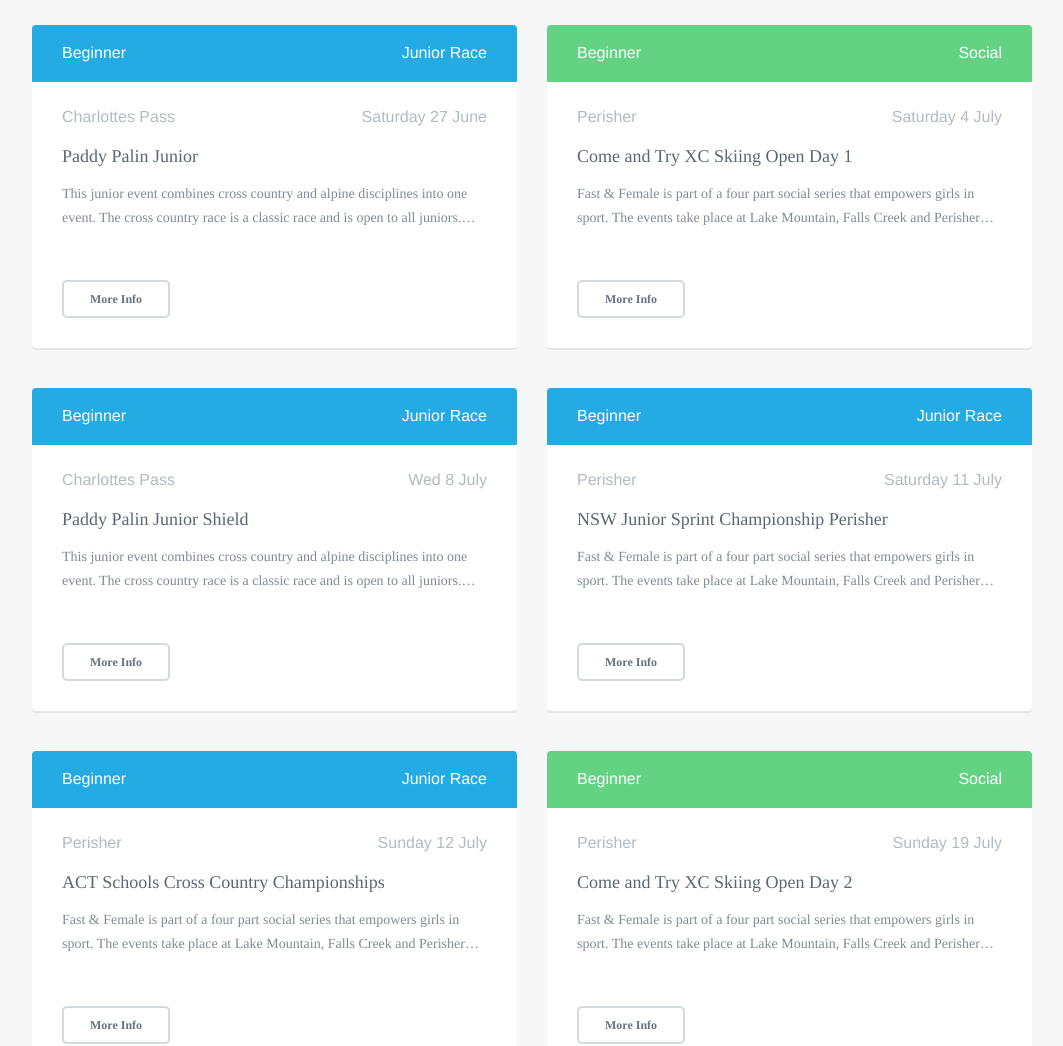
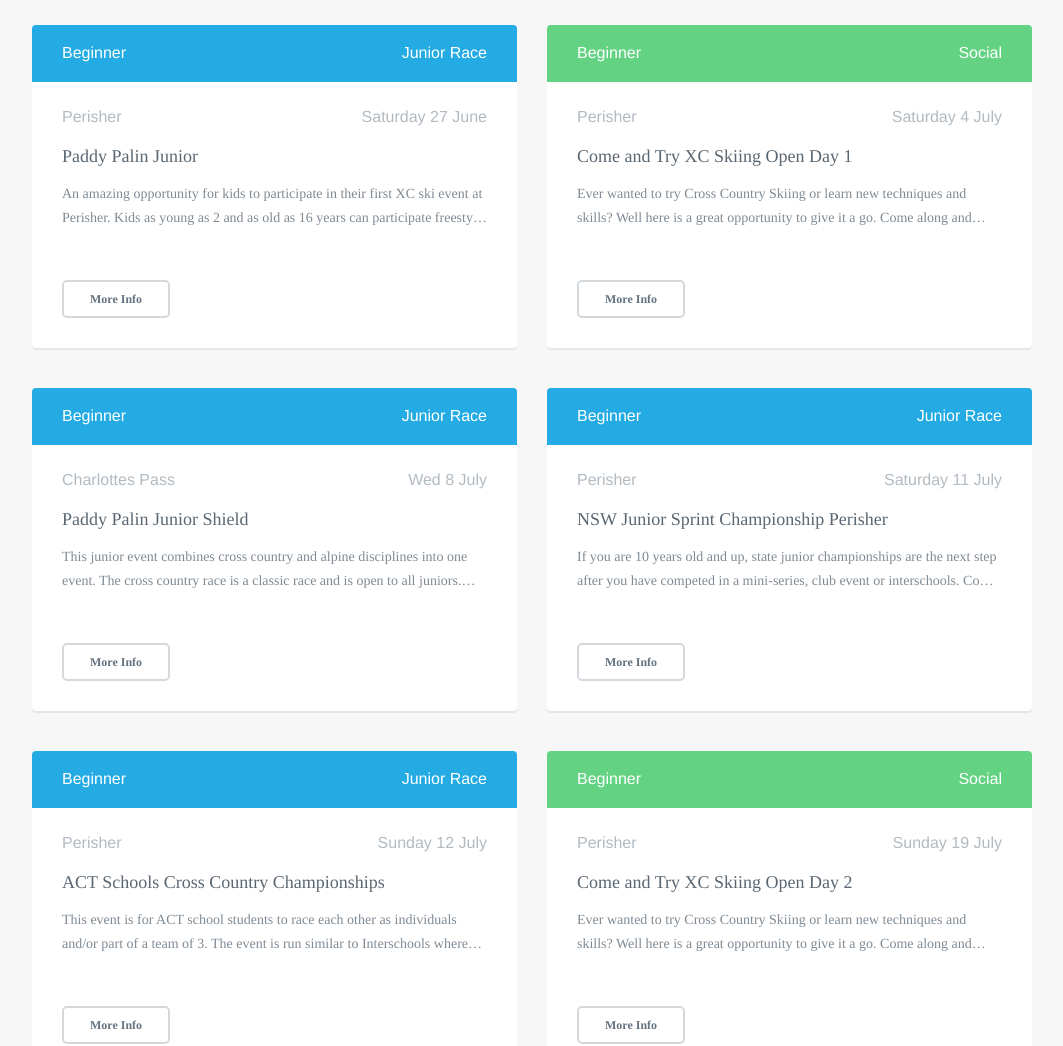
Before and after one commit to robcatto/robcatto.github.io, a Jekyll site: the page built from events/index.html, in a window 1280 px wide and 1400 px high, scrolled down 427 px. Shown: the part 151-1197 px from the top of the window, without its empty margins (108-1171 px from the left). Built offline with Jekyll 4.4.1, drawn with Linux system fonts in a browser that asks for light colours; some web fonts are replaced; Markdown is read by kramdown in place of the engine named in the settings; some of the changed text lies outside the part shown.

Commit message:
Update index.html

```diff
--- a/events/index.html
+++ b/events/index.html
@@ -645,11 +645,11 @@ layout: default
       <span class="event__place">Junior Race</span>
     </div>
 <!-- Place Date and Description below to change-->
-    <strong>Charlottes Pass</strong>
+    <strong>Perisher</strong>
     <strong style="position: absolute; right: 30px; top: 87px; white-space: nowrap;">Saturday 27 June</strong>
     <h3>Paddy Palin Junior</h3>
     <p class="description">
-       This junior event combines cross country and alpine disciplines into one event.  The cross country race is a classic race and is open to all juniors.  Entrants under 16 years of age and completing the 3km course can compete for the Paddy Pallin Junior Cross Country Shield.
+       An amazing opportunity for kids to participate in their first XC ski event at Perisher.  Kids as young as 2 and as old as 16 years can participate freestyle (any style) over distances ranging from 0.5km to 2.5km.  Festivities continue after a free hot dog lunch with the on snow and ski jelly snake hunt! Lots of spot prizes, yummy food and most importantly fun for all! Entries and lunch are free on the day.
 
     </p>
 </a>
@@ -683,7 +683,7 @@ layout: default
     <strong style="position: absolute; right: 30px; top: 87px; white-space: nowrap;">Saturday 4 July</strong>
     <h3>Come and Try XC Skiing Open Day 1</h3>
     <p class="description">
-       Fast &amp; Female is part of a four part social series that empowers girls in sport. The events take place at Lake Mountain, Falls Creek and Perisher Blue. All ages are welcome to participate.
+       Ever wanted to try Cross Country Skiing or learn new techniques and skills? Well here is a great opportunity to give it a go.  Come along and learn the techniques used for cross country skiing by skilled professionals with a two hour lesson followed by a BBQ lunch, and a tour of the trails in the afternoon.  Participants will need to bring their own cross country equipment.
 
     </p>
 </a>
@@ -746,7 +746,7 @@ layout: default
     <strong style="position: absolute; right: 30px; top: 87px; white-space: nowrap;">Saturday 11 July</strong>
     <h3>NSW Junior Sprint Championship Perisher</h3>
     <p class="description">
-       Fast &amp; Female is part of a four part social series that empowers girls in sport. The events take place at Lake Mountain, Falls Creek and Perisher Blue. All ages are welcome to participate.
+       If you are 10 years old and up, state junior championships are the next step after you have competed in a mini-series, club event or interschools.  Come and see how you rate against other juniors in the the state. Contact Peter Ward at 0409 338 978. Entries are on the day.
 
     </p>
 </a>
@@ -779,7 +779,7 @@ layout: default
     <strong style="position: absolute; right: 30px; top: 87px; white-space: nowrap;">Sunday 12 July</strong>
     <h3>ACT Schools Cross Country Championships</h3>
     <p class="description">
-       Fast &amp; Female is part of a four part social series that empowers girls in sport. The events take place at Lake Mountain, Falls Creek and Perisher Blue. All ages are welcome to participate.
+       This event is for ACT school students to race each other as individuals and/or part of a team of 3. The event is run similar to Interschools where students compete in their Interschools division (year at school) and the top 3 teams and individuals are recognised. The discipline is cross country freestyle with a mass start. The distance will be approx 1 - 1.5km. This event is part of the ACT Schools Cup.
 
     </p>
 </a>
@@ -813,7 +813,7 @@ layout: default
     <strong style="position: absolute; right: 30px; top: 87px; white-space: nowrap;">Sunday 19 July</strong>
     <h3>Come and Try XC Skiing Open Day 2</h3>
     <p class="description">
-       Fast &amp; Female is part of a four part social series that empowers girls in sport. The events take place at Lake Mountain, Falls Creek and Perisher Blue. All ages are welcome to participate.
+       Ever wanted to try Cross Country Skiing or learn new techniques and skills? Well here is a great opportunity to give it a go.  Come along and learn the techniques used for cross country skiing by skilled professionals with a two hour lesson followed by a BBQ lunch, and a tour of the trails in the afternoon.  Participants will need to bring their own cross country equipment.
 
     </p>
 </a>
@@ -847,7 +847,7 @@ layout: default
     <strong style="position: absolute; right: 30px; top: 87px; white-space: nowrap;">Saturday 1 August</strong>
     <h3>Perisher XC Ski Week</h3>
     <p class="description">
-       Fast &amp; Female is part of a four part social series that empowers girls in sport. The events take place at Lake Mountain, Falls Creek and Perisher Blue. All ages are welcome to participate.
+       Need to write this
 
     </p>
 </a>
@@ -881,7 +881,7 @@ layout: default
     <strong style="position: absolute; right: 30px; top: 87px; white-space: nowrap;">Saturday 1 August</strong>
     <h3>KCros Tour</h3>
     <p class="description">
-       Fast &amp; Female is part of a four part social series that empowers girls in sport. The events take place at Lake Mountain, Falls Creek and Perisher Blue. All ages are welcome to participate.
+       Need to write
 
     </p>
 </a>
@@ -915,7 +915,7 @@ layout: default
     <strong style="position: absolute; right: 30px; top: 87px; white-space: nowrap;">Thursday 6 August</strong>
     <h3>Sundeck Handicap Cup</h3>
     <p class="description">
-       Fast &amp; Female is part of a four part social series that empowers girls in sport. The events take place at Lake Mountain, Falls Creek and Perisher Blue. All ages are welcome to participate.
+       Need to write
 
     </p>
 </a>
@@ -949,7 +949,7 @@ layout: default
     <strong style="position: absolute; right: 30px; top: 87px; white-space: nowrap;">Saturday 8 August</strong>
     <h3>Snowy Mountain Classic</h3>
     <p class="description">
-       Fast &amp; Female is part of a four part social series that empowers girls in sport. The events take place at Lake Mountain, Falls Creek and Perisher Blue. All ages are welcome to participate.
+       The Snowy Mountains Classic is run where possible off the main trails and takes in beautiful natural terrain in some of the most scenic parts of the snowy mountains. It is one of the highlights the Cross Country Ski Week with this being the final event of the week. This freestyle race caters for all levels of skiers with distances ranging from 2.5, 7.5, 15 and 30 km.
 
     </p>
 </a>
@@ -983,7 +983,7 @@ layout: default
     <strong style="position: absolute; right: 30px; top: 87px; white-space: nowrap;">Sunday 9 August</strong>
     <h3>Fast and Female Perisher</h3>
     <p class="description">
-       Fast &amp; Female is part of a four part social series that empowers girls in sport. The events take place at Lake Mountain, Falls Creek and Perisher Blue. All ages are welcome to participate.
+       Empower the girls!  A fun, exciting event aimed at younger girls aged between 9 and 19.  An opportunity to gain some ski tips and insights from the professionals!  Be empowered by being a girl who loves sport!
 
     </p>
 </a>
@@ -1016,7 +1016,7 @@ layout: default
     <strong style="position: absolute; right: 30px; top: 87px; white-space: nowrap;">Tuesday 25 August</strong>
     <h3>NSW Interschools Races Perisher</h3>
     <p class="description">
-       Fast &amp; Female is part of a four part social series that empowers girls in sport. The events take place at Lake Mountain, Falls Creek and Perisher Blue. All ages are welcome to participate.
+       A well known fixture in the NSW/ACT/QLD junior calendar.  Get a team together and come up for a day of cross country ski racing against other schools.
 
     </p>
 </a>
```
